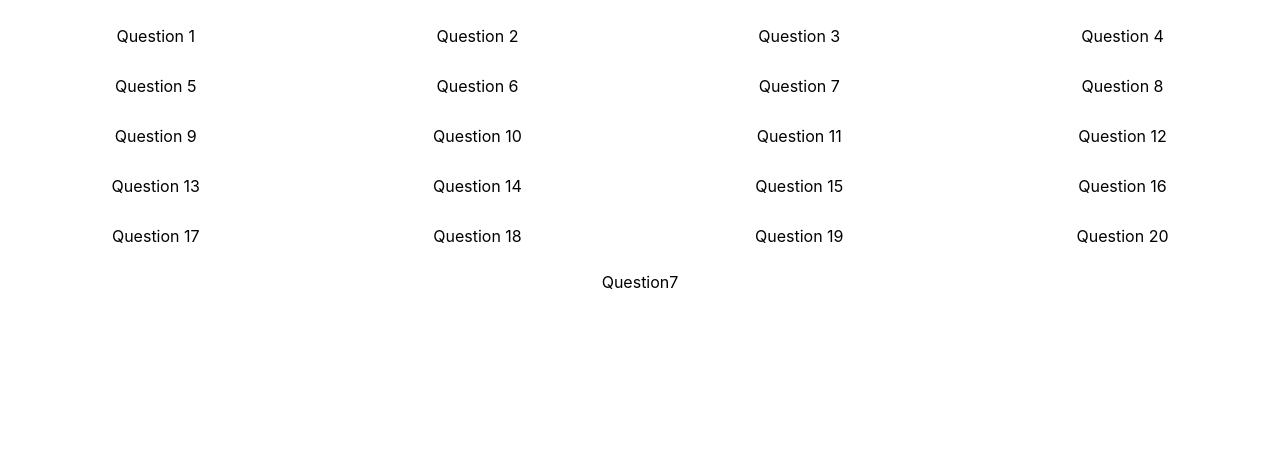
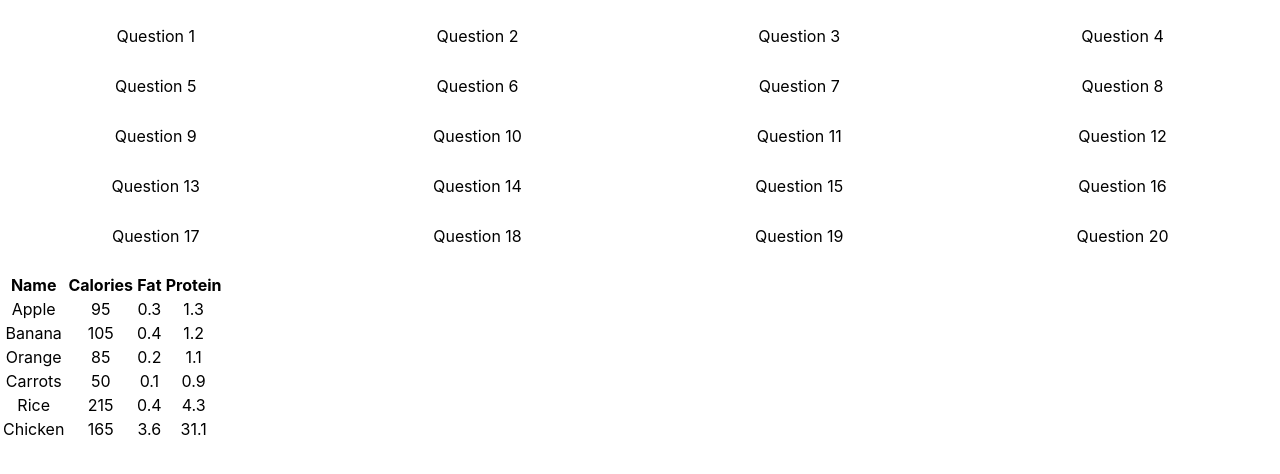
Before and after one commit to kimmisinha/React-Challenge, a React (Create React App) app in the folder my-challenge/: page /question7 in a window 1280 px wide. Shown: the top 474 px of the page. Built offline with nearby package versions, Linux system fonts and the light colour scheme.

Commit message:
component to display nutritional facts in a properly structured table

```diff
--- a/my-challenge/src/Component/Question6.jsx
+++ b/my-challenge/src/Component/Question6.jsx
@@ -15,12 +15,13 @@ function Question6() {
     }
     setPassword(result);
   }
-
+// console.log(password)
   function handleGeneratePassword(){
     generatePassword(passwordLength)
   }
 
   function handlePasswordLengthChange(e){
+
     setPasswordLength(Number(e.target.value))
   }
   return (
--- a/my-challenge/src/Component/Question7.jsx
+++ b/my-challenge/src/Component/Question7.jsx
@@ -1,9 +1,78 @@
-import React from 'react'
+import React from "react";
 
 function Question7() {
+  const foodData = [
+    {
+      name: "Apple",
+      calories: 95,
+      fat: 0.3,
+      protein: 1.3,
+    },
+    {
+      name: "Banana",
+      calories: 105,
+      fat: 0.4,
+      protein: 1.2,
+    },
+    {
+      name: "Orange",
+      calories: 85,
+      fat: 0.2,
+      protein: 1.1,
+    },
+    {
+      name: "Carrots",
+      calories: 50,
+      fat: 0.1,
+      protein: 0.9,
+    },
+    {
+      name: "Rice",
+      calories: 215,
+      fat: 0.4,
+      protein: 4.3,
+    },
+    {
+      name: "Chicken",
+      calories: 165,
+      fat: 3.6,
+      protein: 31.1,
+    },
+  ];
+  // TODO: Define a function that returns a table element displaying
+  // the data for each food in the foodData array
   return (
-    <div>Question7</div>
-  )
+    <div>
+      <table>
+        <thead>
+          <tr>
+            <th>Name</th>
+            <th>Calories</th>
+            <th>Fat</th>
+            <th>Protein</th>
+          </tr>
+        </thead>
+        <tbody>
+          {foodData &&
+            foodData.map((ele, index) => (
+              <tr key={index}>
+                {/* Correctly render each piece of food data in its own table cell */}
+                <td>{ele.name}</td>
+                <td>{ele.calories}</td>
+                <td>{ele.fat}</td>
+                <td>{ele.protein}</td>
+              </tr>
+            ))}
+        </tbody>
+      </table>
+    </div>
+  );
 }
 
-export default Question7
+export default Question7;
+
+/*
+Puzzle #7: Nutrition Table 🍎
+Create a React application that displays nutritional facts about different
+foods in an organized table.
+*/
```
Also changed, not shown: my-challenge/src/Component/question.js (deleted, +0 -70 lines).
